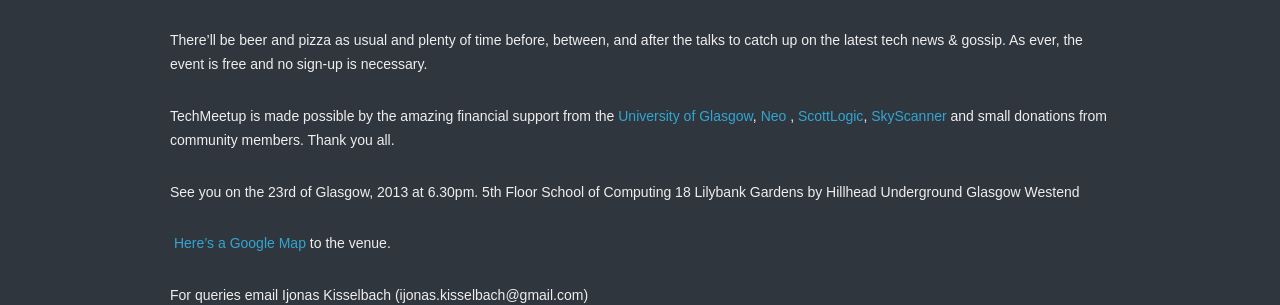
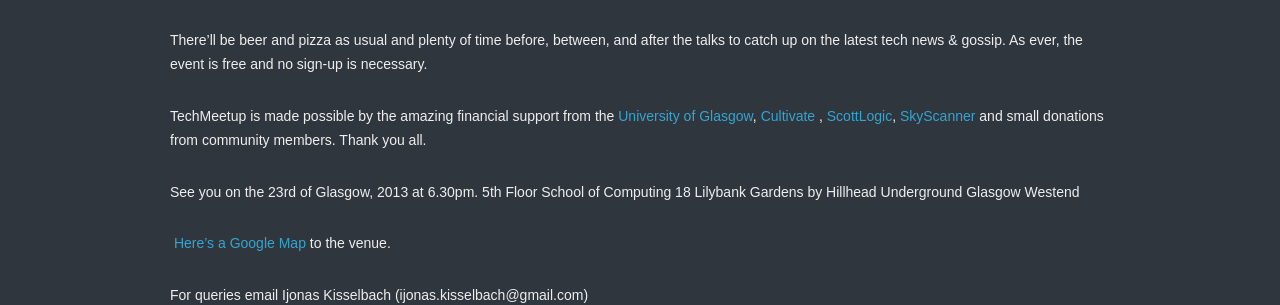
Before and after one commit to techmeetup/techmeetup.co.uk, a Jekyll site: the page built from _posts/2013-01-21-techmeetup-glasgow-23-january-2013.markdown, in a window 1280 px wide. Shown: the part 452-757 px from the top of the page. Built offline with Jekyll 4.4.1, drawn with Linux system fonts in a browser that asks for light colours; comment, search, counter and statistics services are not loaded.

Commit message:
invalid links to Neo now point to Cultivate.

```diff
--- a/_posts/2013-01-21-techmeetup-glasgow-23-january-2013.markdown
+++ b/_posts/2013-01-21-techmeetup-glasgow-23-january-2013.markdown
@@ -24,7 +24,8 @@
 
 There'll be beer and pizza as usual and plenty of time before, between, and after the talks to catch up on the latest tech news &amp; gossip. As ever, the event is free and no sign-up is necessary.
 
-TechMeetup is made possible by the amazing financial support from the <a href="http://www.gla.ac.uk/">University of Glasgow</a>, <a href="http://http://www.neo.com/offices/uk/">Neo</a> , <a href="http://www.scottlogic.co.uk/">ScottLogic</a>, <a href="http://www.skyscanner.net">SkyScanner</a> and small donations from community members. Thank you all.
+TechMeetup is made possible by the amazing financial support from the <a href="http://www.gla.ac.uk/">University of Glasgow</a>,
+ <a href="http://cultivatehq.com">Cultivate</a> , <a href="http://www.scottlogic.co.uk/">ScottLogic</a>, <a href="http://www.skyscanner.net">SkyScanner</a> and small donations from community members. Thank you all.
 
 See you on the 23rd of Glasgow, 2013 at 6.30pm.
 5th Floor
--- a/_posts/2013-02-22-techmeetup-glasgow-cloud-workshop.markdown
+++ b/_posts/2013-02-22-techmeetup-glasgow-cloud-workshop.markdown
@@ -19,7 +19,7 @@
 
 There'll be beer and pizza as usual and plenty of time before, after the talks and before the Q&amp;A to catch up on the latest tech news &amp; gossip. As ever, the event is free and no sign-up is necessary.
 
-TechMeetup is made possible by the amazing financial support from the <a href="http://www.gla.ac.uk/">University of Glasgow</a>, <a href="http://http://www.neo.com/offices/uk/">Neo</a> , <a href="http://www.scottlogic.co.uk/">ScottLogic</a>, <a href="http://www.skyscanner.net">SkyScanner</a> and small donations from community members. Thank you all.
+TechMeetup is made possible by the amazing financial support from the <a href="http://www.gla.ac.uk/">University of Glasgow</a>, <a href="http://cultivatehq.com">Cultivate</a> , <a href="http://www.scottlogic.co.uk/">ScottLogic</a>, <a href="http://www.skyscanner.net">SkyScanner</a> and small donations from community members. Thank you all.
 
 See you on the 27th of February, 2013 at 6.30pm.
 5th Floor
```
